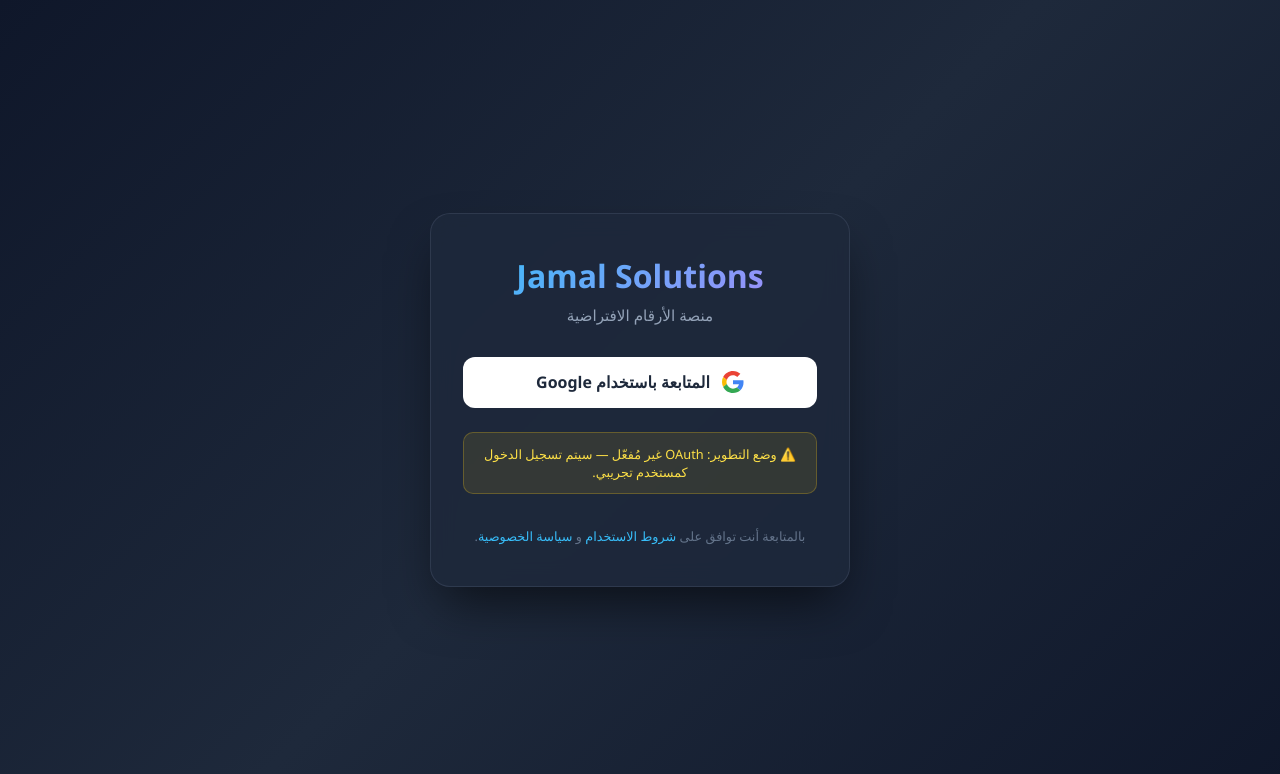
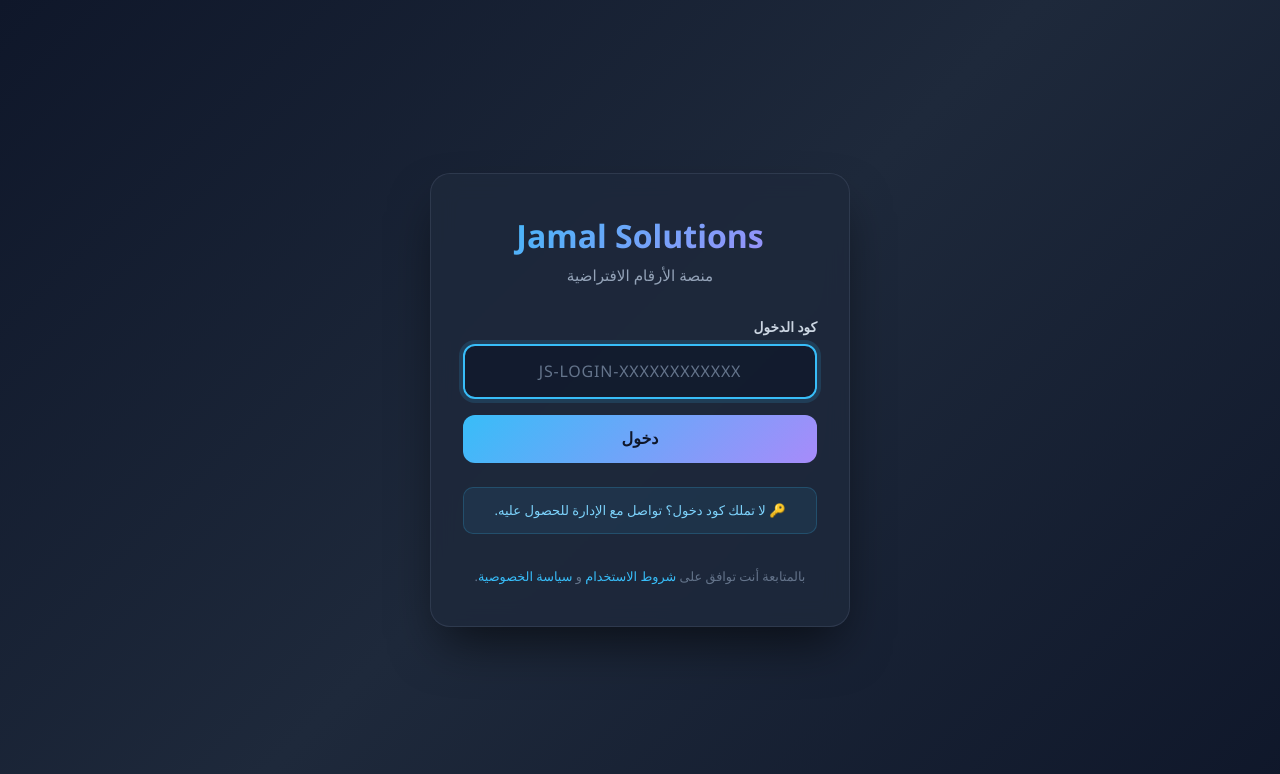
Before and after one commit to 6838gamal/Virtual-Numbers-Leasing, a FastAPI app: page / in a window 1280 px wide. Shown: the top 774 px of the page. Run offline with FastAPI, Linux system fonts and the light colour scheme.

Commit message:
Refactor login form styling and error handling

```diff
--- a/templates/login.html
+++ b/templates/login.html
@@ -36,28 +36,77 @@
       margin-bottom: 0.5rem;
     }
     .subtitle { color: #94a3b8; font-size: 0.95rem; margin-bottom: 2rem; }
-    .google-btn {
+
+    .field { text-align: right; margin-bottom: 1rem; }
+    .field label {
+      display: block;
+      font-size: 0.85rem;
+      font-weight: 600;
+      color: #cbd5e1;
+      margin-bottom: 0.5rem;
+    }
+    .field input {
+      width: 100%;
+      padding: 0.9rem 1rem;
+      background: rgba(15, 23, 42, 0.7);
+      border: 2px solid rgba(148, 163, 184, 0.25);
+      border-radius: 12px;
+      color: #e2e8f0;
+      font-size: 1rem;
+      font-family: inherit;
+      letter-spacing: 0.08em;
+      text-transform: uppercase;
+      text-align: center;
+      transition: border-color 0.15s, box-shadow 0.15s;
+    }
+    .field input::placeholder {
+      color: #64748b;
+      letter-spacing: 0.05em;
+      text-transform: none;
+    }
+    .field input:focus {
+      outline: none;
+      border-color: #38bdf8;
+      box-shadow: 0 0 0 4px rgba(56, 189, 248, 0.15);
+    }
+
+    .submit-btn {
       display: flex;
       align-items: center;
       justify-content: center;
-      gap: 0.75rem;
+      gap: 0.6rem;
       width: 100%;
       padding: 0.9rem 1.25rem;
-      background: #fff;
-      color: #1e293b;
+      margin-top: 0.5rem;
+      background: linear-gradient(135deg, #38bdf8, #a78bfa);
+      color: #0f172a;
       border: none;
       border-radius: 12px;
       font-size: 1rem;
-      font-weight: 600;
+      font-weight: 700;
       cursor: pointer;
-      text-decoration: none;
-      transition: transform 0.15s, box-shadow 0.15s;
+      transition: transform 0.15s, box-shadow 0.15s, opacity 0.15s;
     }
-    .google-btn:hover {
+    .submit-btn:hover:not(:disabled) {
       transform: translateY(-2px);
       box-shadow: 0 10px 25px -5px rgba(56, 189, 248, 0.4);
     }
-    .google-btn svg { width: 22px; height: 22px; }
+    .submit-btn:disabled {
+      opacity: 0.6;
+      cursor: not-allowed;
+    }
+    .submit-btn .spinner {
+      width: 18px;
+      height: 18px;
+      border: 2px solid rgba(15, 23, 42, 0.3);
+      border-top-color: #0f172a;
+      border-radius: 50%;
+      animation: spin 0.7s linear infinite;
+      display: none;
+    }
+    .submit-btn.loading .spinner { display: inline-block; }
+    @keyframes spin { to { transform: rotate(360deg); } }
+
     .error {
       background: rgba(239, 68, 68, 0.15);
       color: #fca5a5;
@@ -66,16 +115,21 @@
       font-size: 0.9rem;
       margin-bottom: 1rem;
       border: 1px solid rgba(239, 68, 68, 0.3);
+      display: none;
     }
-    .dev-note {
+    .error.show { display: block; }
+
+    .hint {
       margin-top: 1.5rem;
       padding: 0.75rem;
-      background: rgba(250, 204, 21, 0.1);
-      border: 1px solid rgba(250, 204, 21, 0.25);
+      background: rgba(56, 189, 248, 0.08);
+      border: 1px solid rgba(56, 189, 248, 0.2);
       border-radius: 10px;
-      font-size: 0.8rem;
-      color: #fde047;
+      font-size: 0.82rem;
+      color: #7dd3fc;
+      line-height: 1.6;
     }
+
     .footer {
       margin-top: 2rem;
       font-size: 0.8rem;
@@ -90,29 +144,30 @@
     <div class="logo">Jamal Solutions</div>
     <div class="subtitle">منصة الأرقام الافتراضية</div>
 
-    {% if error %}
-      <div class="error">
-        {% if error == 'oauth_failed' %}فشل تسجيل الدخول عبر Google. حاول مرة أخرى.
-        {% elif error == 'no_email' %}لم نتمكن من قراءة بريدك من Google.
-        {% else %}حدث خطأ غير متوقع: {{ error }}{% endif %}
+    <div class="error" id="err"></div>
+
+    <form id="loginForm" autocomplete="off">
+      <div class="field">
+        <label for="code">كود الدخول</label>
+        <input
+          type="text"
+          id="code"
+          name="code"
+          placeholder="JS-LOGIN-XXXXXXXXXXXX"
+          required
+          autofocus
+          spellcheck="false"
+        />
       </div>
-    {% endif %}
+      <button type="submit" class="submit-btn" id="btn">
+        <span class="spinner"></span>
+        <span class="btn-text">دخول</span>
+      </button>
+    </form>
 
-    <a href="/auth/google?next={{ next }}" class="google-btn">
-      <svg viewBox="0 0 48 48" xmlns="http://www.w3.org/2000/svg">
-        <path fill="#EA4335" d="M24 9.5c3.54 0 6.71 1.22 9.21 3.6l6.85-6.85C35.9 2.38 30.47 0 24 0 14.62 0 6.51 5.38 2.56 13.22l7.98 6.19C12.43 13.72 17.74 9.5 24 9.5z"/>
-        <path fill="#4285F4" d="M46.98 24.55c0-1.57-.15-3.09-.38-4.55H24v9.02h12.94c-.58 2.96-2.26 5.48-4.78 7.18l7.73 6c4.51-4.18 7.09-10.36 7.09-17.65z"/>
-        <path fill="#FBBC05" d="M10.53 28.59c-.48-1.45-.76-2.99-.76-4.59s.27-3.14.76-4.59l-7.98-6.19C.92 16.46 0 20.12 0 24c0 3.88.92 7.54 2.56 10.78l7.97-6.19z"/>
-        <path fill="#34A853" d="M24 48c6.48 0 11.93-2.13 15.89-5.81l-7.73-6c-2.15 1.45-4.92 2.3-8.16 2.3-6.26 0-11.57-4.22-13.47-9.91l-7.98 6.19C6.51 42.62 14.62 48 24 48z"/>
-      </svg>
-      المتابعة باستخدام Google
-    </a>
-
-    {% if not oauth_enabled %}
-      <div class="dev-note">
-        ⚠️ وضع التطوير: OAuth غير مُفعّل — سيتم تسجيل الدخول كمستخدم تجريبي.
-      </div>
-    {% endif %}
+    <div class="hint">
+      🔑 لا تملك كود دخول؟ تواصل مع الإدارة للحصول عليه.
+    </div>
 
     <div class="footer">
       بالمتابعة أنت توافق على
@@ -120,5 +175,91 @@
       <a href="#">سياسة الخصوصية</a>.
     </div>
   </div>
+
+  <script>
+    (function () {
+      const form  = document.getElementById('loginForm');
+      const input = document.getElementById('code');
+      const btn   = document.getElementById('btn');
+      const errBox = document.getElementById('err');
+      const btnText = btn.querySelector('.btn-text');
+
+      // تعبئة تلقائية لو جاء الكود في الرابط ?code=...
+      const params = new URLSearchParams(location.search);
+      if (params.get('code')) {
+        input.value = params.get('code').toUpperCase();
+      }
+
+      // لو جاء خطأ من الخادم في ?error=... نعرضه
+      const serverError = params.get('error');
+      if (serverError) {
+        const messages = {
+          oauth_failed: 'فشل تسجيل الدخول. حاول مرة أخرى.',
+          no_email: 'لم نتمكن من قراءة بياناتك.',
+          invalid_code: 'الكود غير صحيح أو منتهي الصلاحية.',
+        };
+        showError(messages[serverError] || ('حدث خطأ غير متوقع: ' + serverError));
+      }
+
+      function showError(msg) {
+        errBox.textContent = msg;
+        errBox.classList.add('show');
+      }
+      function clearError() {
+        errBox.textContent = '';
+        errBox.classList.remove('show');
+      }
+      function setLoading(on) {
+        btn.disabled = on;
+        btn.classList.toggle('loading', on);
+        btnText.textContent = on ? 'جارٍ التحقق...' : 'دخول';
+      }
+
+      // تنسيق تلقائي للكود أثناء الكتابة (حروف كبيرة، بدون مسافات)
+      input.addEventListener('input', () => {
+        const pos = input.selectionStart;
+        input.value = input.value.toUpperCase().replace(/\s+/g, '');
+        input.setSelectionRange(pos, pos);
+        clearError();
+      });
+
+      form.addEventListener('submit', async (e) => {
+        e.preventDefault();
+        clearError();
+
+        const code = input.value.trim().toUpperCase();
+        if (!code) {
+          showError('الرجاء إدخال كود الدخول');
+          input.focus();
+          return;
+        }
+
+        setLoading(true);
+        try {
+          const res = await fetch('/api/v1/auth/login-with-code', {
+            method: 'POST',
+            headers: { 'Content-Type': 'application/json' },
+            body: JSON.stringify({ code }),
+          });
+
+          let data = {};
+          try { data = await res.json(); } catch (_) {}
+
+          if (!res.ok) {
+            showError(data.detail || 'تعذّر تسجيل الدخول، تحقق من الكود');
+            setLoading(false);
+            input.select();
+            return;
+          }
+
+          // نجاح — انتقل للوحة التحكم
+          window.location.href = data.redirect || '/dashboard';
+        } catch (err) {
+          showError('تعذّر الاتصال بالخادم. تحقق من الإنترنت وحاول مجدداً.');
+          setLoading(false);
+        }
+      });
+    })();
+  </script>
 </body>
 </html>
```
